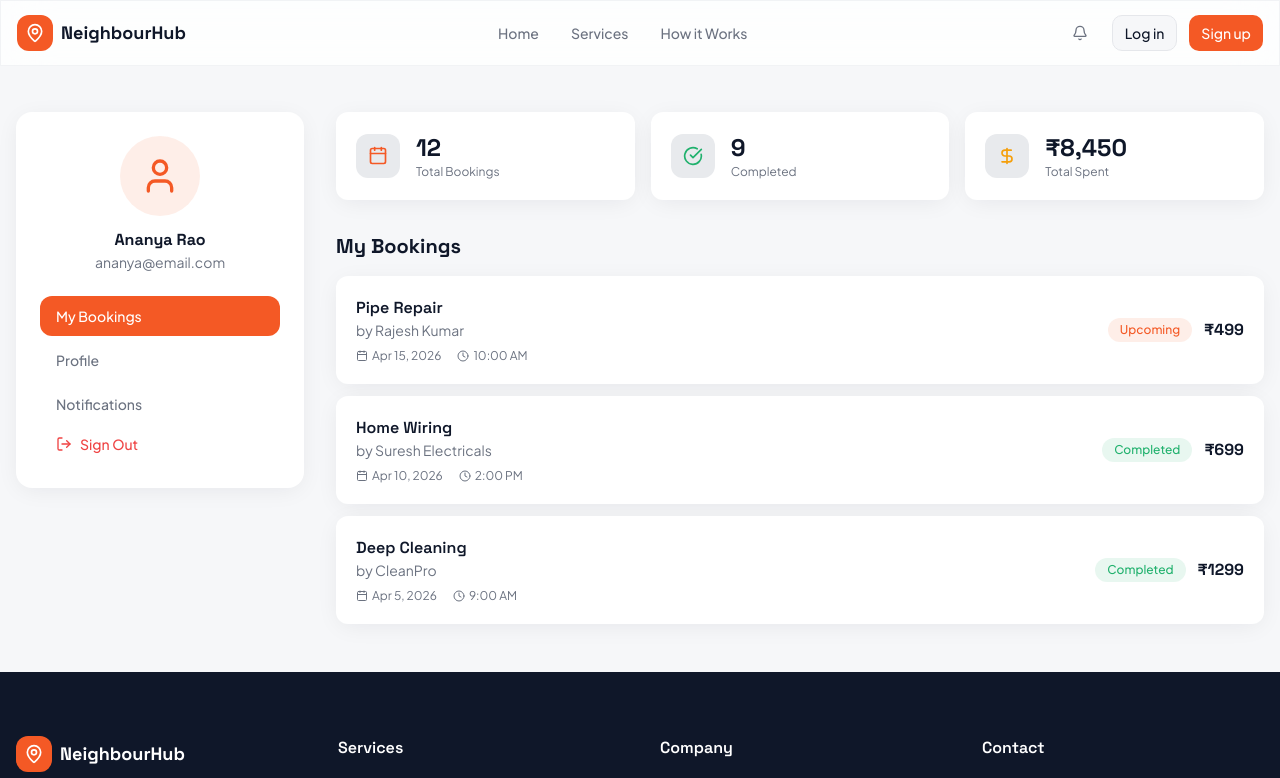
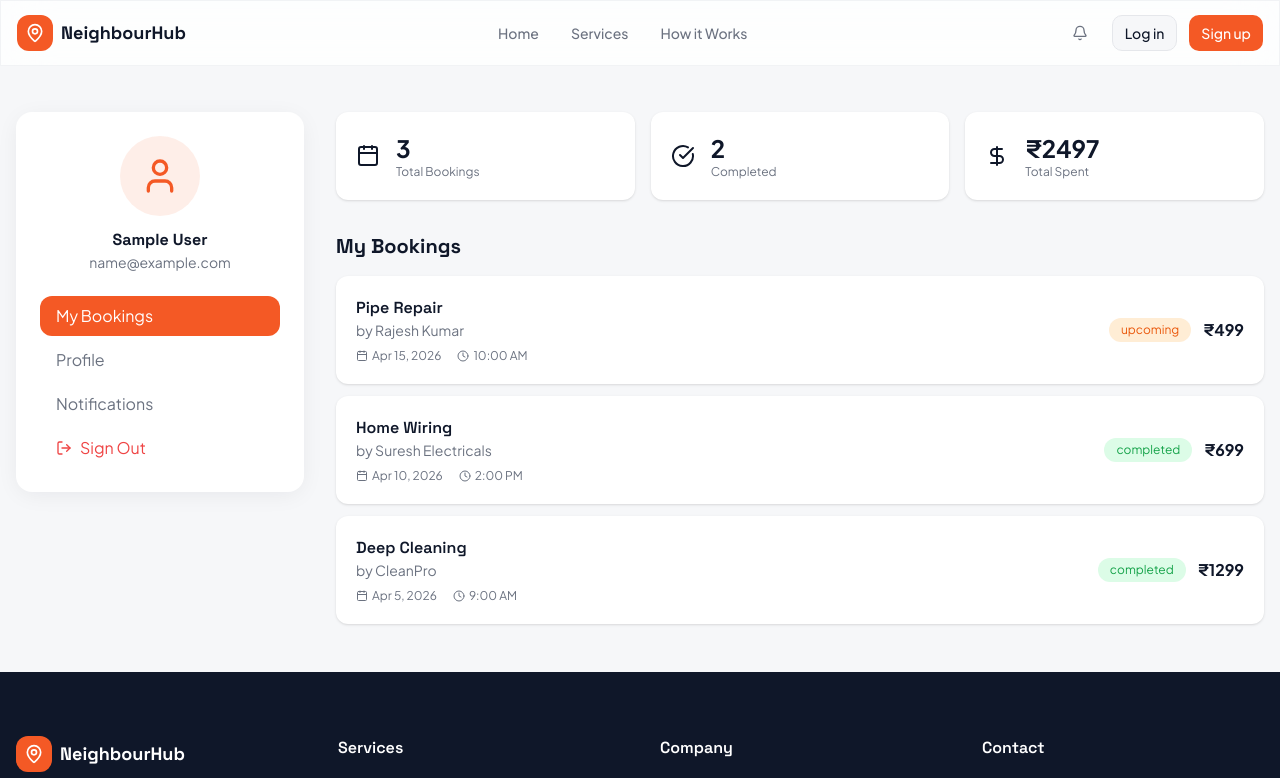
Before and after one commit to priyanshu-dev121/Local-Link, a React (Vite) app in the folder frontend/: page /dashboard in a window 1280 px wide. Shown: the top 778 px of the page. Built offline with nearby package versions, Linux system fonts and the light colour scheme; sample sign-in values are in the browser's storage; the HTML template or start-up script is replaced by a standard one.

Commit message:
Added service images, improved ServiceCard UI, connected backend services

```diff
--- a/frontend/src/pages/Dashboard.tsx
+++ b/frontend/src/pages/Dashboard.tsx
@@ -1,9 +1,17 @@
-import { useState } from "react";
+import { useState, useEffect } from "react";
 import { motion } from "framer-motion";
-import { Calendar, Clock, MapPin, Star, User, Settings, Bell, LogOut, ChevronRight, TrendingUp, DollarSign, CheckCircle } from "lucide-react";
+import { Calendar, Clock, User, LogOut, CheckCircle, DollarSign } from "lucide-react";
 import Layout from "@/components/Layout";
-import { Button } from "@/components/ui/button";
-import { Link } from "react-router-dom";
+import { useNavigate } from "react-router-dom";
+
+const Dashboard = () => {
+
+  const navigate = useNavigate();
+
+  const [activeTab, setActiveTab] = useState("My Bookings");
+  const [user, setUser] = useState<any>(null);
+
+  const tabs = ["My Bookings", "Profile", "Notifications"];
 
   const bookings = [
     { id: 1, service: "Pipe Repair", provider: "Rajesh Kumar", date: "Apr 15, 2026", time: "10:00 AM", status: "upcoming", price: 499 },
@@ -11,94 +19,161 @@ const bookings = [
     { id: 3, service: "Deep Cleaning", provider: "CleanPro", date: "Apr 5, 2026", time: "9:00 AM", status: "completed", price: 1299 },
   ];
 
-const tabs = ["My Bookings", "Profile", "Notifications"];
+  useEffect(() => {
 
-const Dashboard = () => {
-  const [activeTab, setActiveTab] = useState("My Bookings");
+    const storedUser = localStorage.getItem("user");
+
+    if (!storedUser) {
+      navigate("/login");
+      return;
+    }
+
+    setUser(JSON.parse(storedUser));
+
+  }, []);
+
+  const handleLogout = () => {
+
+    localStorage.removeItem("token");
+    localStorage.removeItem("user");
+
+    navigate("/login");
+
+  };
+
+  if (!user) {
+    return <p className="p-10">Loading dashboard...</p>;
+  }
 
   return (
     <Layout>
       <section className="py-12">
         <div className="container mx-auto px-4">
+
           <div className="grid grid-cols-1 lg:grid-cols-4 gap-8">
+
             {/* Sidebar */}
             <motion.div initial={{ opacity: 0, x: -20 }} animate={{ opacity: 1, x: 0 }}>
               <div className="bg-card rounded-2xl shadow-card p-6">
+
                 <div className="text-center mb-6">
+
                   <div className="w-20 h-20 rounded-full bg-primary/10 flex items-center justify-center mx-auto mb-3">
                     <User className="w-10 h-10 text-primary" />
                   </div>
-                  <h3 className="font-display font-bold text-card-foreground">Ananya Rao</h3>
-                  <p className="text-sm text-muted-foreground">ananya@email.com</p>
+
+                  <h3 className="font-bold">{user.name}</h3>
+                  <p className="text-sm text-muted-foreground">{user.email}</p>
+
                 </div>
+
                 <nav className="space-y-1">
+
                   {tabs.map((tab) => (
                     <button
                       key={tab}
                       onClick={() => setActiveTab(tab)}
-                      className={`w-full text-left px-4 py-2.5 rounded-xl text-sm font-medium transition-colors ${
-                        activeTab === tab ? "bg-primary text-primary-foreground" : "text-muted-foreground hover:bg-muted"
+                      className={`w-full text-left px-4 py-2 rounded-xl ${
+                        activeTab === tab
+                          ? "bg-primary text-white"
+                          : "text-muted-foreground hover:bg-muted"
                       }`}
                     >
                       {tab}
                     </button>
                   ))}
-                  <Link to="/">
-                    <button className="w-full text-left px-4 py-2.5 rounded-xl text-sm font-medium text-destructive hover:bg-destructive/10 transition-colors flex items-center gap-2">
-                      <LogOut className="w-4 h-4" /> Sign Out
+
+                  <button
+                    onClick={handleLogout}
+                    className="w-full text-left px-4 py-2 rounded-xl text-red-500 hover:bg-red-100 flex items-center gap-2"
+                  >
+                    <LogOut size={16} /> Sign Out
                   </button>
-                  </Link>
+
                 </nav>
+
               </div>
             </motion.div>
 
             {/* Main Content */}
             <motion.div initial={{ opacity: 0, y: 20 }} animate={{ opacity: 1, y: 0 }} className="lg:col-span-3">
+
               {/* Stats */}
               <div className="grid grid-cols-1 sm:grid-cols-3 gap-4 mb-8">
-                {[
-                  { label: "Total Bookings", value: "12", icon: Calendar, color: "text-primary" },
-                  { label: "Completed", value: "9", icon: CheckCircle, color: "text-success" },
-                  { label: "Total Spent", value: "₹8,450", icon: DollarSign, color: "text-warning" },
-                ].map((stat) => (
-                  <div key={stat.label} className="bg-card rounded-xl shadow-card p-5 flex items-center gap-4">
-                    <div className={`w-11 h-11 rounded-xl bg-muted flex items-center justify-center ${stat.color}`}>
-                      <stat.icon className="w-5 h-5" />
-                    </div>
+
+                <div className="bg-card rounded-xl shadow p-5 flex items-center gap-4">
+                  <Calendar />
                   <div>
-                      <p className="text-2xl font-display font-bold text-card-foreground">{stat.value}</p>
-                      <p className="text-xs text-muted-foreground">{stat.label}</p>
+                    <p className="text-2xl font-bold">{bookings.length}</p>
+                    <p className="text-xs text-muted-foreground">Total Bookings</p>
                   </div>
                 </div>
-                ))}
+
+                <div className="bg-card rounded-xl shadow p-5 flex items-center gap-4">
+                  <CheckCircle />
+                  <div>
+                    <p className="text-2xl font-bold">
+                      {bookings.filter(b => b.status === "completed").length}
+                    </p>
+                    <p className="text-xs text-muted-foreground">Completed</p>
+                  </div>
                 </div>
 
-              <h2 className="text-xl font-display font-bold text-foreground mb-4">{activeTab}</h2>
-
-              <div className="space-y-3">
-                {bookings.map((b) => (
-                  <div key={b.id} className="bg-card rounded-xl shadow-card p-5 flex flex-col sm:flex-row items-start sm:items-center justify-between gap-4">
+                <div className="bg-card rounded-xl shadow p-5 flex items-center gap-4">
+                  <DollarSign />
                   <div>
-                      <h3 className="font-semibold text-card-foreground">{b.service}</h3>
-                      <p className="text-sm text-muted-foreground">by {b.provider}</p>
-                      <div className="flex gap-4 mt-2 text-xs text-muted-foreground">
-                        <span className="flex items-center gap-1"><Calendar className="w-3 h-3" /> {b.date}</span>
-                        <span className="flex items-center gap-1"><Clock className="w-3 h-3" /> {b.time}</span>
+                    <p className="text-2xl font-bold">
+                      ₹{bookings.reduce((sum, b) => sum + b.price, 0)}
+                    </p>
+                    <p className="text-xs text-muted-foreground">Total Spent</p>
                   </div>
                 </div>
-                    <div className="flex items-center gap-3">
-                      <span className={`px-3 py-1 rounded-full text-xs font-medium ${
-                        b.status === "upcoming" ? "bg-primary/10 text-primary" : "bg-success/10 text-success"
-                      }`}>
-                        {b.status === "upcoming" ? "Upcoming" : "Completed"}
+
+              </div>
+
+              <h2 className="text-xl font-bold mb-4">{activeTab}</h2>
+
+              {/* Bookings */}
+              <div className="space-y-3">
+
+                {bookings.map((b) => (
+                  <div key={b.id} className="bg-card rounded-xl shadow p-5 flex justify-between">
+
+                    <div>
+                      <h3 className="font-semibold">{b.service}</h3>
+                      <p className="text-sm text-muted-foreground">by {b.provider}</p>
+
+                      <div className="flex gap-4 mt-2 text-xs text-muted-foreground">
+                        <span className="flex items-center gap-1">
+                          <Calendar size={12} /> {b.date}
                         </span>
-                      <span className="font-display font-bold text-card-foreground">₹{b.price}</span>
+                        <span className="flex items-center gap-1">
+                          <Clock size={12} /> {b.time}
+                        </span>
                       </div>
                     </div>
+
+                    <div className="flex items-center gap-3">
+                      <span className={`px-3 py-1 rounded-full text-xs ${
+                        b.status === "upcoming"
+                          ? "bg-orange-100 text-orange-600"
+                          : "bg-green-100 text-green-600"
+                      }`}>
+                        {b.status}
+                      </span>
+
+                      <span className="font-bold">₹{b.price}</span>
+                    </div>
+
+                  </div>
                 ))}
+
               </div>
+
             </motion.div>
+
           </div>
+
         </div>
       </section>
     </Layout>
--- a/frontend/src/pages/Login.tsx
+++ b/frontend/src/pages/Login.tsx
@@ -2,92 +2,208 @@ import { useState } from "react";
 import { motion } from "framer-motion";
 import { Mail, Lock, User, ArrowRight, MapPin } from "lucide-react";
 import { Button } from "@/components/ui/button";
-import { Link } from "react-router-dom";
+import { useNavigate } from "react-router-dom";
 import Layout from "@/components/Layout";
 
 const Login = () => {
+
+  const navigate = useNavigate();
+
   const [isSignup, setIsSignup] = useState(false);
   const [role, setRole] = useState<"customer" | "provider">("customer");
 
+  const [name, setName] = useState("");
+  const [email, setEmail] = useState("");
+  const [password, setPassword] = useState("");
+
+  const handleSubmit = async () => {
+
+    if (!email || !password || (isSignup && !name)) {
+      alert("Please fill all fields");
+      return;
+    }
+
+    const url = isSignup
+      ? "http://localhost:5000/api/auth/signup"
+      : "http://localhost:5000/api/auth/login";
+
+    try {
+
+      const res = await fetch(url, {
+        method: "POST",
+        headers: {
+          "Content-Type": "application/json"
+        },
+        body: JSON.stringify({
+          name,
+          email,
+          password,
+          role
+        })
+      });
+
+      const data = await res.json();
+
+      console.log("Auth response:", data);
+
+      if (!res.ok) {
+        alert(data.message || "Something went wrong");
+        return;
+      }
+
+      if (isSignup) {
+
+        alert("Signup successful. Please login.");
+
+        setIsSignup(false);
+        setName("");
+        setEmail("");
+        setPassword("");
+
+      } else {
+
+        alert("Login successful");
+
+        localStorage.setItem("token", data.token);
+        localStorage.setItem("user", JSON.stringify(data.user));
+
+        navigate("/dashboard");
+
+      }
+
+    } catch (error) {
+
+      console.log(error);
+      alert("Server error");
+
+    }
+  };
+
   return (
     <Layout>
+
       <section className="py-16 min-h-[80vh] flex items-center">
         <div className="container mx-auto px-4">
+
           <motion.div
             initial={{ opacity: 0, y: 20 }}
             animate={{ opacity: 1, y: 0 }}
             className="max-w-md mx-auto bg-card rounded-2xl shadow-card p-8"
           >
+
             <div className="text-center mb-6">
+
               <div className="w-12 h-12 rounded-xl bg-primary flex items-center justify-center mx-auto mb-4">
                 <MapPin className="w-6 h-6 text-primary-foreground" />
               </div>
+
               <h1 className="text-2xl font-display font-bold text-card-foreground">
                 {isSignup ? "Create Account" : "Welcome Back"}
               </h1>
+
               <p className="text-sm text-muted-foreground mt-1">
                 {isSignup ? "Join NeighbourHub today" : "Sign in to your account"}
               </p>
+
             </div>
 
             {isSignup && (
+
               <div className="flex rounded-xl bg-muted p-1 mb-6">
+
                 {(["customer", "provider"] as const).map((r) => (
                   <button
                     key={r}
                     onClick={() => setRole(r)}
                     className={`flex-1 py-2 text-sm font-medium rounded-lg transition-colors ${
-                      role === r ? "bg-card text-card-foreground shadow-sm" : "text-muted-foreground"
+                      role === r
+                        ? "bg-card text-card-foreground shadow-sm"
+                        : "text-muted-foreground"
                     }`}
                   >
                     {r === "customer" ? "Customer" : "Service Provider"}
                   </button>
                 ))}
+
               </div>
+
             )}
 
             <div className="space-y-4">
+
               {isSignup && (
+
                 <div className="relative">
+
                   <User className="absolute left-3 top-1/2 -translate-y-1/2 w-4 h-4 text-muted-foreground" />
-                  <input placeholder="Full Name" className="w-full pl-10 pr-4 py-3 rounded-xl border border-border bg-background text-foreground focus:ring-2 focus:ring-primary focus:outline-none" />
+
+                  <input
+                    placeholder="Full Name"
+                    value={name}
+                    onChange={(e) => setName(e.target.value)}
+                    className="w-full pl-10 pr-4 py-3 rounded-xl border border-border bg-background text-foreground focus:ring-2 focus:ring-primary focus:outline-none"
+                  />
+
                 </div>
+
               )}
+
               <div className="relative">
+
                 <Mail className="absolute left-3 top-1/2 -translate-y-1/2 w-4 h-4 text-muted-foreground" />
-                <input type="email" placeholder="Email" className="w-full pl-10 pr-4 py-3 rounded-xl border border-border bg-background text-foreground focus:ring-2 focus:ring-primary focus:outline-none" />
-              </div>
-              <div className="relative">
-                <Lock className="absolute left-3 top-1/2 -translate-y-1/2 w-4 h-4 text-muted-foreground" />
-                <input type="password" placeholder="Password" className="w-full pl-10 pr-4 py-3 rounded-xl border border-border bg-background text-foreground focus:ring-2 focus:ring-primary focus:outline-none" />
+
+                <input
+                  type="email"
+                  placeholder="Email"
+                  value={email}
+                  onChange={(e) => setEmail(e.target.value)}
+                  className="w-full pl-10 pr-4 py-3 rounded-xl border border-border bg-background text-foreground focus:ring-2 focus:ring-primary focus:outline-none"
+                />
+
               </div>
 
-              <Link to="/dashboard">
-                <Button className="w-full" size="lg">
-                  {isSignup ? "Create Account" : "Sign In"} <ArrowRight className="w-4 h-4 ml-2" />
-                </Button>
-              </Link>
-            </div>
+              <div className="relative">
 
-            <div className="mt-6 relative">
-              <div className="absolute inset-0 flex items-center"><div className="w-full border-t border-border" /></div>
-              <div className="relative flex justify-center text-xs"><span className="bg-card px-2 text-muted-foreground">or continue with</span></div>
-            </div>
+                <Lock className="absolute left-3 top-1/2 -translate-y-1/2 w-4 h-4 text-muted-foreground" />
 
-            <div className="mt-4 grid grid-cols-2 gap-3">
-              <Button variant="outline" className="w-full">Google</Button>
-              <Button variant="outline" className="w-full">GitHub</Button>
+                <input
+                  type="password"
+                  placeholder="Password"
+                  value={password}
+                  onChange={(e) => setPassword(e.target.value)}
+                  className="w-full pl-10 pr-4 py-3 rounded-xl border border-border bg-background text-foreground focus:ring-2 focus:ring-primary focus:outline-none"
+                />
+
+              </div>
+
+              <Button
+                onClick={handleSubmit}
+                className="w-full"
+                size="lg"
+              >
+                {isSignup ? "Create Account" : "Sign In"}
+                <ArrowRight className="w-4 h-4 ml-2" />
+              </Button>
+
             </div>
 
             <p className="text-center text-sm text-muted-foreground mt-6">
-              {isSignup ? "Already have an account?" : "Don't have an account?"}{" "}
-              <button onClick={() => setIsSignup(!isSignup)} className="text-primary font-medium hover:underline">
+              {isSignup ? "Already have an account?" : "Don't have an account?"}
+
+              <button
+                onClick={() => setIsSignup(!isSignup)}
+                className="text-primary font-medium hover:underline ml-1"
+              >
                 {isSignup ? "Sign in" : "Sign up"}
               </button>
+
             </p>
+
           </motion.div>
+
         </div>
       </section>
+
     </Layout>
   );
 };
```
Also changed, not shown: frontend/src/components/ServiceCard.tsx (+36 -29 lines), frontend/src/pages/Services.tsx (+12 -3 lines), 2 other files (tests, documents, lock files or other folders). Lines whose indentation alone changed are shown as unchanged.
